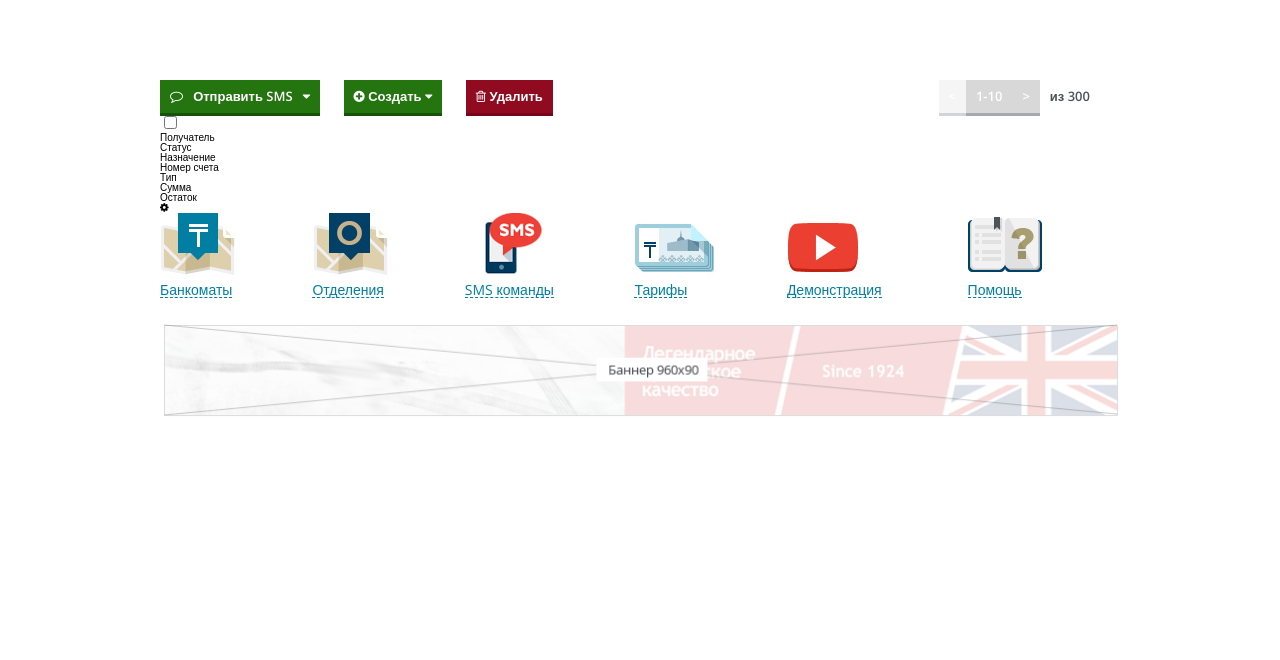
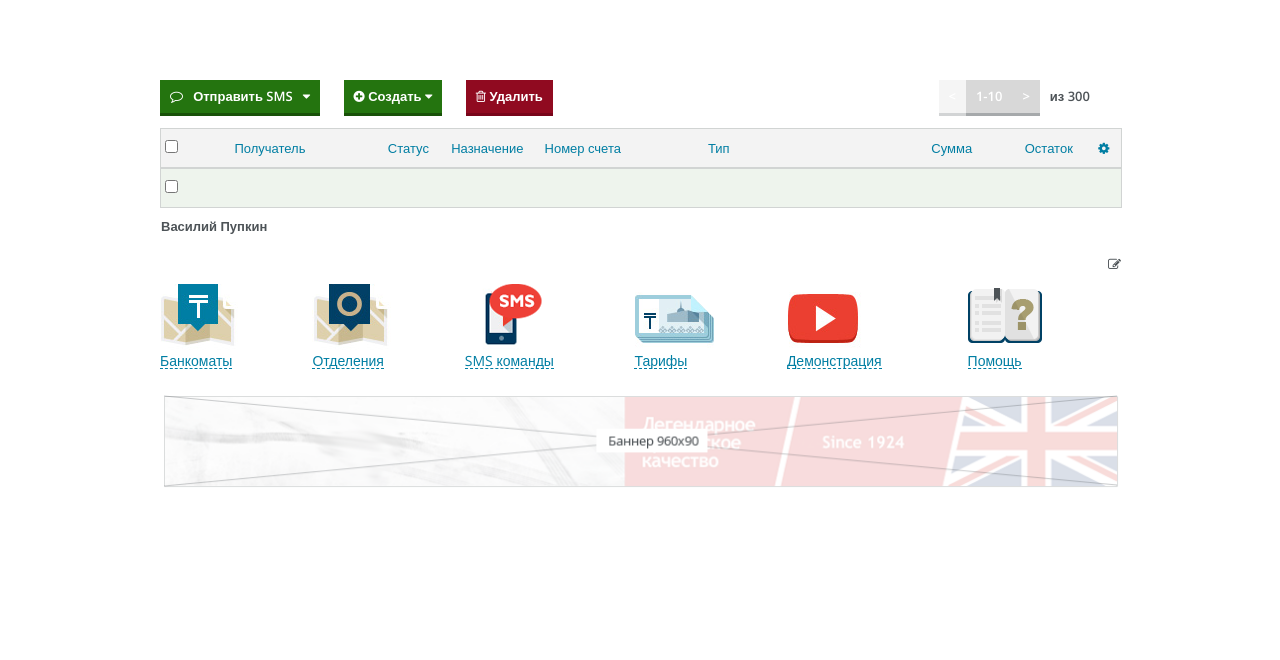
Before and after one commit to drugoi/kazkom, a plain HTML site: page account.html in a window 1280 px wide. Shown: the part 140-800 px from the top of the page. Drawn offline with nearby package versions, Linux system fonts and the light colour scheme.

Commit message:
fixes .6

```diff
--- a/account.html
+++ b/account.html
@@ -137,9 +137,9 @@
             </div>
             <div class="b-table__user">
                 <ul class="b-table__user-row">
-                    <li class="e-table__user__check"></li>
-                    <li class="e-table__user__user"></li>
-                    <li class="e-table__user__edit"></li>
+                    <li class="e-table__user__check"><input type="checkbox"></li>
+                    <li class="e-table__user__user">Василий Пупкин</li>
+                    <li class="e-table__user__edit"><i class="icon-edit"></i></li>
                 </ul>
                 <ul class="b-table__row">
                     <li class="e-table__check"></li>
--- a/css/account.css
+++ b/css/account.css
@@ -211,6 +211,7 @@ header.affix {
     font-size: 0;
     font-weight: bold;
     color: #FFFFFF;
+    margin-bottom: 15px;
 }
 .e-pagination__back {
     font-size: 13px;
@@ -246,6 +247,75 @@ header.affix {
 .b-table {
     clear: both;
 }
+.b-table__head {
+    background: #f3f3f3;
+    height: 38px;
+    border: 1px solid #d1d4d3;
+    color: #007ea3;
+    font-size: 13px;
+    line-height: 38px;
+    width: 100%;
+}
+.b-table__head__row li {
+    display: inline-block;
+}
+.e-table__head__check {
+    max-width: 70px;
+    width: 100%;
+}
+.e-table__head__user {
+    max-width: 150px;
+    width: 100%;
+}
+.e-table__head__status {
+    max-width: 60px;
+    width: 100%;
+}
+.e-table__head__destination {
+    max-width: 90px;
+    width: 100%;
+}
+.e-table__head__number {
+    max-width: 160px;
+    width: 100%;
+}
+.e-table__head__type {
+    max-width: 220px;
+    width: 100%;
+}
+.e-table__head__sum {
+    max-width: 90px;
+    width: 100%;
+}
+.e-table__head__left {
+    max-width: 70px;
+    width: 100%;
+}
+.e-table__head__edit {
+    max-width: 20px;
+    width: 100%;
+}
+.b-table__user {
+    background: #eef4ed;
+    height: 38px;
+    border: 1px solid #d1d4d3;
+    color: #4d5357;
+    font-size: 13px;
+    font-weight: bold;
+    line-height: 38px;
+    width: 100%;
+}
+.e-table__user__check {
+
+}
+.e-table__user__user {
+
+}
+.e-table__user__edit {
+    float: right;
+}
+
+
 
 .b-helpicons {
     margin:0 auto;
```
